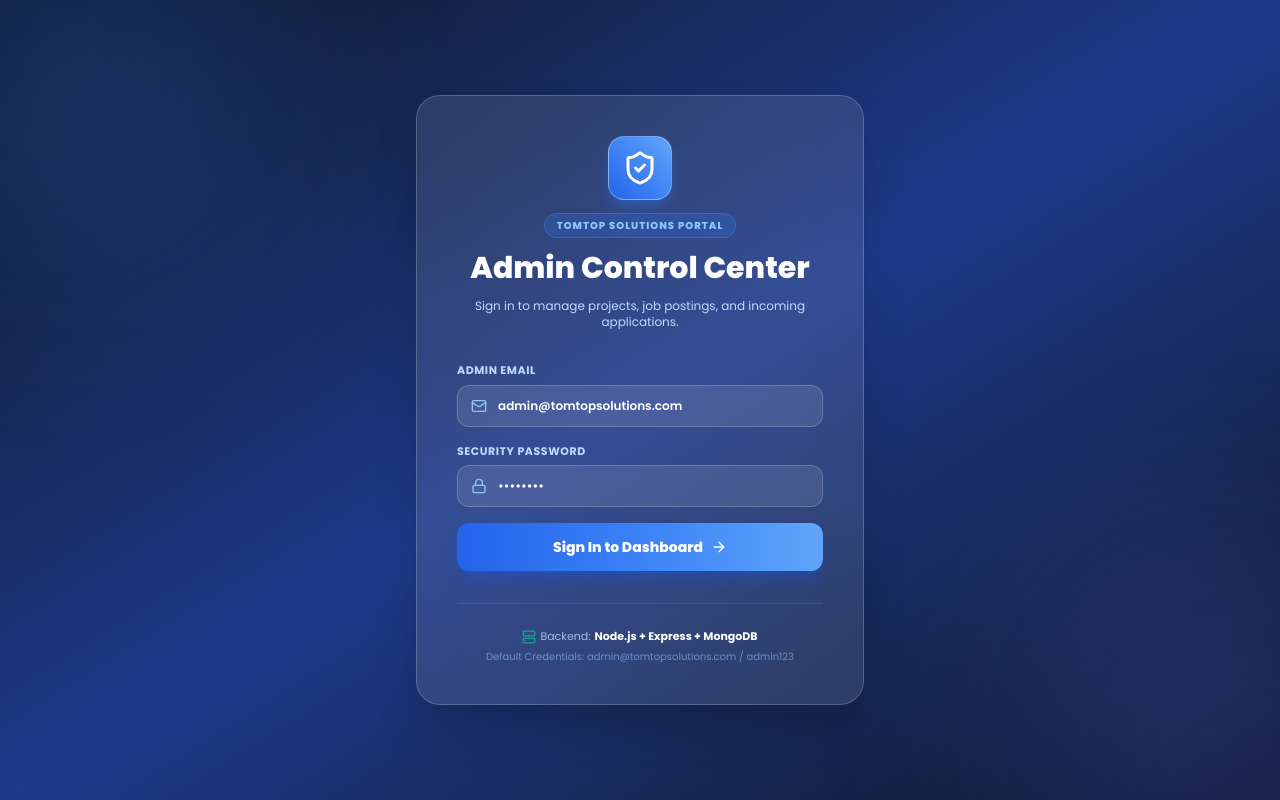
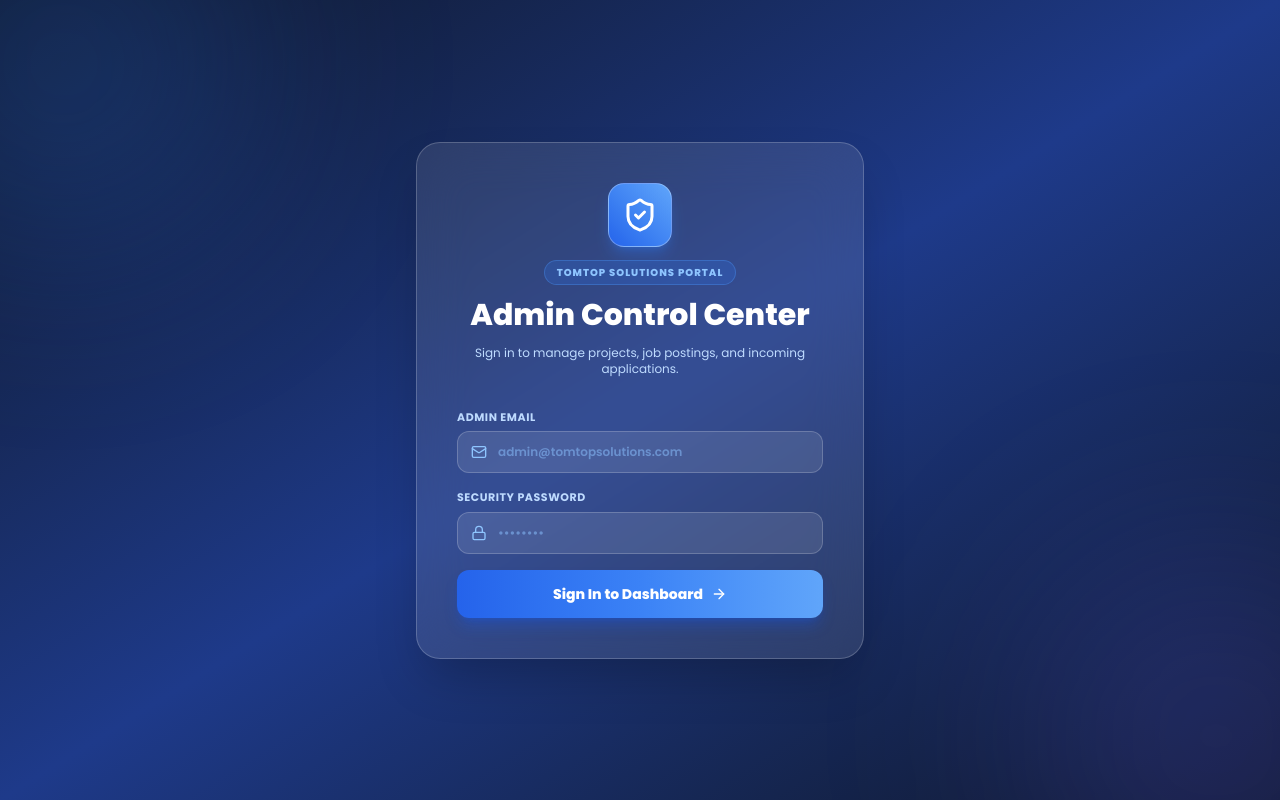
Before and after one commit to sivapragadheeswarii/tomtop, a React (Vite) app: page /admin/login in a window 1280 px wide. Built offline with nearby package versions, Linux system fonts and the light colour scheme.

Commit message:
fix: remove default credentials and backend info from Admin login page

```diff
--- a/src/pages/AdminLogin.jsx
+++ b/src/pages/AdminLogin.jsx
@@ -1,12 +1,12 @@
 import React, { useState } from 'react';
 import { useNavigate } from 'react-router-dom';
 import { motion } from 'framer-motion';
-import { ShieldCheck, Lock, Mail, ArrowRight, Sparkles, Server } from 'lucide-react';
+import { ShieldCheck, Lock, Mail, ArrowRight, Sparkles } from 'lucide-react';
 
 export default function AdminLogin() {
   const navigate = useNavigate();
-  const [email, setEmail] = useState('admin@tomtopsolutions.com');
-  const [password, setPassword] = useState('admin123');
+  const [email, setEmail] = useState('');
+  const [password, setPassword] = useState('');
   const [error, setError] = useState('');
   const [loading, setLoading] = useState(false);
 
@@ -57,7 +57,7 @@ export default function AdminLogin() {
         localStorage.setItem('tomtop_admin_user', JSON.stringify(mockAdmin));
         navigate('/admin/dashboard');
       } else {
-        setError('Invalid credentials (Try: admin@tomtopsolutions.com / admin123)');
+        setError('Invalid credentials');
       }
     }
     setLoading(false);
@@ -138,16 +138,6 @@ export default function AdminLogin() {
             <ArrowRight className="w-4 h-4" />
           </button>
         </form>
-
-        <div className="mt-8 pt-6 border-t border-white/10 text-center text-[11px] text-blue-200/80 space-y-1">
-          <p className="flex items-center justify-center gap-1">
-            <Server className="w-3.5 h-3.5 text-emerald-400 animate-pulse" />
-            Backend: <strong className="text-white">Node.js + Express + MongoDB</strong>
-          </p>
-          <p className="text-[10px] text-blue-300/60">
-            Default Credentials: admin@tomtopsolutions.com / admin123
-          </p>
-        </div>
       </motion.div>
     </div>
   );
```
